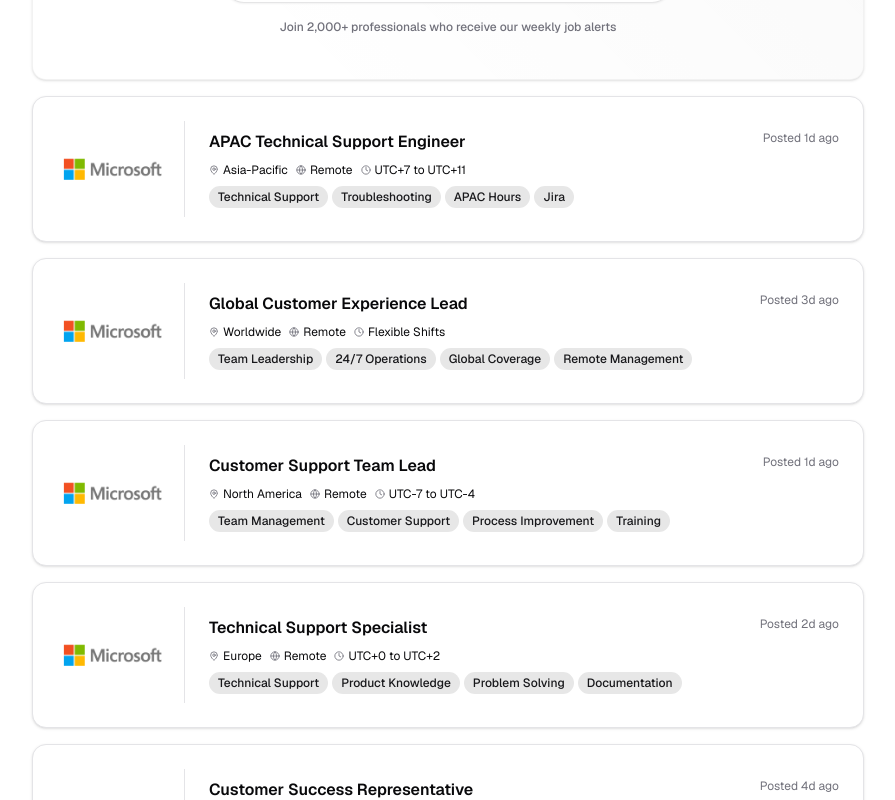
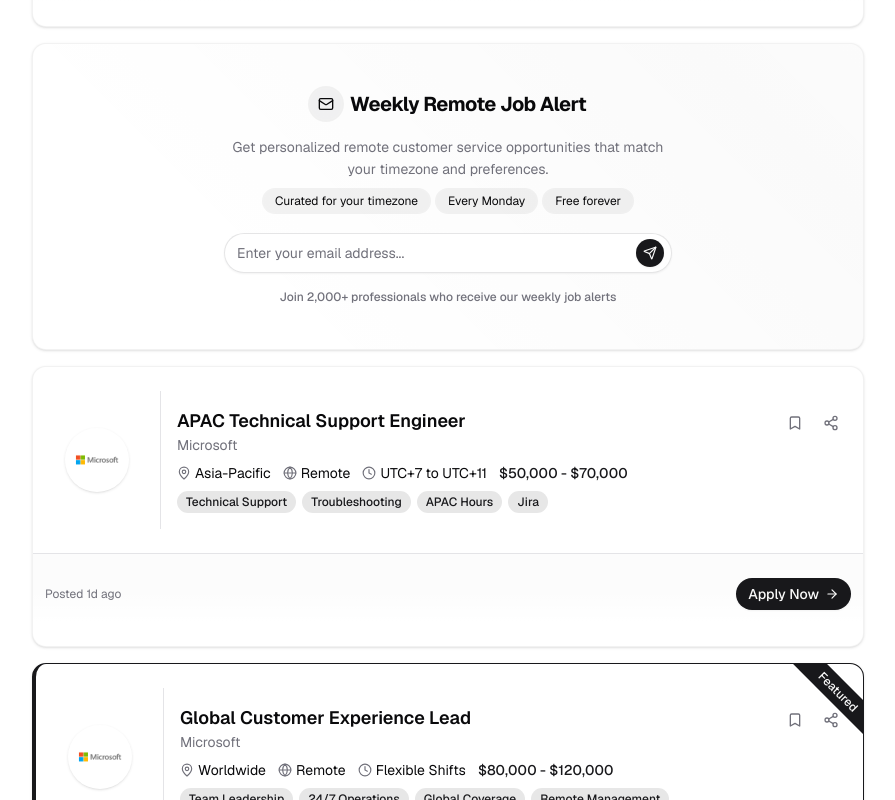
Before and after one commit to katsuragawaa/aligndesk, a Next.js app: page / in a window 1280 px wide. Shown: the part 1440-2240 px from the top of the page, without its empty margins (192-1087 px from the left). Built offline with nearby package versions, Linux system fonts and the light colour scheme.

Commit message:
feat: enhance jobs component with additional job details and improved card interactions

```diff
--- a/components/jobs.tsx
+++ b/components/jobs.tsx
@@ -1,11 +1,21 @@
 "use client";
 
-import { ArrowRight, Clock, Globe, Mail, MapPin, Send } from "lucide-react";
+import { cn } from "@/lib/utils";
+import {
+  ArrowRight,
+  Bookmark,
+  Clock,
+  Globe,
+  Mail,
+  MapPin,
+  Send,
+  Share2,
+} from "lucide-react";
 import Image from "next/image";
 import { useState } from "react";
 import { Badge } from "./ui/badge";
 import { Button } from "./ui/button";
-import { Card, CardContent, CardTitle } from "./ui/card";
+import { Card, CardContent, CardFooter, CardTitle } from "./ui/card";
 import { Input } from "./ui/input";
 
 const jobs = [
@@ -21,6 +31,10 @@
       "Live Chat",
       "Timezone Flexibility",
     ],
+    salary: "$45,000 - $65,000",
+    company: "Microsoft",
+    logo: "/companies/logo-microsoft-512.png",
+    featured: true,
   },
   {
     title: "EMEA Customer Success Manager",
@@ -29,6 +43,10 @@
     timezone: "UTC to UTC+3",
     posted: "5h ago",
     skills: ["Customer Success", "Account Management", "CRM", "EMEA Coverage"],
+    salary: "$60,000 - $80,000",
+    company: "Microsoft",
+    logo: "/companies/logo-microsoft-512.png",
+    featured: false,
   },
   {
     title: "APAC Technical Support Engineer",
@@ -37,6 +55,10 @@
     timezone: "UTC+7 to UTC+11",
     posted: "1d ago",
     skills: ["Technical Support", "Troubleshooting", "APAC Hours", "Jira"],
+    salary: "$50,000 - $70,000",
+    company: "Microsoft",
+    logo: "/companies/logo-microsoft-512.png",
+    featured: false,
   },
   {
     title: "Global Customer Experience Lead",
@@ -50,6 +72,10 @@
       "Global Coverage",
       "Remote Management",
     ],
+    salary: "$80,000 - $120,000",
+    company: "Microsoft",
+    logo: "/companies/logo-microsoft-512.png",
+    featured: true,
   },
   {
     title: "Customer Support Team Lead",
@@ -63,6 +89,10 @@
       "Process Improvement",
       "Training",
     ],
+    salary: "$65,000 - $85,000",
+    company: "Microsoft",
+    logo: "/companies/logo-microsoft-512.png",
+    featured: false,
   },
   {
     title: "Technical Support Specialist",
@@ -76,6 +106,10 @@
       "Problem Solving",
       "Documentation",
     ],
+    salary: "$55,000 - $75,000",
+    company: "Microsoft",
+    logo: "/companies/logo-microsoft-512.png",
+    featured: false,
   },
   {
     title: "Customer Success Representative",
@@ -89,6 +123,10 @@
       "Product Training",
       "APAC Markets",
     ],
+    salary: "$50,000 - $70,000",
+    company: "Microsoft",
+    logo: "/companies/logo-microsoft-512.png",
+    featured: false,
   },
 ];
 
@@ -187,46 +225,102 @@
 }
 
 function JobCard({ job }: { job: (typeof jobs)[0] }) {
+  const [isSaved, setIsSaved] = useState(false);
+  const [isHovered, setIsHovered] = useState(false);
+
+  const toggleSave = (e: React.MouseEvent) => {
+    e.stopPropagation();
+    setIsSaved(!isSaved);
+  };
+
   return (
-    <Card className="group hover:border-primary/5 relative overflow-hidden transition-all duration-300 hover:shadow-lg">
+    <Card
+      className={cn(
+        "group relative overflow-hidden transition-all duration-300 hover:shadow-lg",
+        job.featured
+          ? "border-primary border-l-4"
+          : isHovered
+            ? "border-primary/20"
+            : "border-foreground/5",
+      )}
+      onMouseEnter={() => setIsHovered(true)}
+      onMouseLeave={() => setIsHovered(false)}
+    >
+      {job.featured && (
+        <div className="bg-primary text-primary-foreground absolute top-4 -right-10 rotate-45 px-10 py-1 text-xs font-medium">
+          Featured
+        </div>
+      )}
       <div className="from-primary/5 absolute inset-0 bg-gradient-to-r to-transparent opacity-0 transition-opacity duration-300 group-hover:opacity-100" />
-      <CardContent>
-        <div className="flex flex-col items-center gap-6 sm:flex-row">
-          <div className="flex h-24 w-32 items-center border-r pr-4">
+      <CardContent className="p-0">
+        <div className="flex flex-col sm:flex-row">
+          <div className="flex h-full w-full items-center justify-center border-b p-4 sm:h-auto sm:w-32 sm:border-r sm:border-b-0">
+            <div className="bg-background/50 relative h-16 w-16 overflow-hidden rounded-full p-2 shadow-sm transition-transform duration-300 group-hover:scale-110">
               <Image
-              src="/companies/logo-microsoft-512.png"
-              alt="Microsoft"
-              className="h-full w-full object-cover"
-              width={512}
-              height={512}
+                src={job.logo}
+                alt={job.company}
+                className="h-full w-full object-contain"
+                width={64}
+                height={64}
               />
             </div>
-          <div className="flex-1 space-y-2">
+          </div>
+          <div className="flex-1 p-4">
+            <div className="flex flex-col gap-2">
               <div className="flex items-start justify-between">
-              <CardTitle className="group-hover:text-primary text-base font-semibold transition-colors">
+                <div>
+                  <CardTitle className="group-hover:text-primary text-lg font-semibold transition-colors">
                     {job.title}
                   </CardTitle>
-              <div className="text-muted-foreground text-xs">
-                Posted {job.posted}
+                  <p className="text-muted-foreground text-sm">{job.company}</p>
+                </div>
+                <div className="flex items-center gap-1">
+                  <Button
+                    variant="ghost"
+                    size="icon"
+                    className={cn(
+                      "size-8 rounded-full transition-colors",
+                      isSaved
+                        ? "text-amber-500 hover:text-amber-600"
+                        : "text-muted-foreground hover:text-foreground",
+                    )}
+                    onClick={toggleSave}
+                    aria-label={isSaved ? "Remove from saved jobs" : "Save job"}
+                  >
+                    <Bookmark
+                      className={cn("size-4", isSaved ? "fill-current" : "")}
+                    />
+                  </Button>
+                  <Button
+                    variant="ghost"
+                    size="icon"
+                    className="text-muted-foreground hover:text-foreground size-8 rounded-full transition-colors"
+                    aria-label="Share job"
+                  >
+                    <Share2 className="size-4" />
+                  </Button>
                 </div>
               </div>
 
-            <div className="flex flex-wrap items-center gap-2">
-              <div className="flex items-center gap-1 text-xs">
-                <MapPin className="text-muted-foreground size-2.5" />
+              <div className="flex flex-wrap items-center gap-3 text-sm">
+                <div className="flex items-center gap-1">
+                  <MapPin className="text-muted-foreground size-3.5" />
                   <span>{job.location}</span>
                 </div>
-              <div className="flex items-center gap-1 text-xs">
-                <Globe className="text-muted-foreground size-2.5" />
+                <div className="flex items-center gap-1">
+                  <Globe className="text-muted-foreground size-3.5" />
                   <span>{job.type}</span>
                 </div>
-              <div className="flex items-center gap-1 text-xs">
-                <Clock className="text-muted-foreground size-2.5" />
+                <div className="flex items-center gap-1">
+                  <Clock className="text-muted-foreground size-3.5" />
                   <span>{job.timezone}</span>
+                </div>
+                <div className="text-primary flex items-center gap-1 font-medium">
+                  <span>{job.salary}</span>
                 </div>
               </div>
 
-            <div className="flex flex-wrap gap-1">
+              <div className="flex flex-wrap gap-1.5">
                 {job.skills.map((skill, skillIndex) => (
                   <Badge
                     key={skillIndex}
@@ -239,7 +333,24 @@
               </div>
             </div>
           </div>
+        </div>
       </CardContent>
+      <CardFooter className="relative flex justify-between border-t p-3">
+        <div className="bg-muted/30 absolute inset-0" />
+        <div className="from-background absolute inset-x-0 bottom-0 h-8 bg-gradient-to-t to-transparent" />
+        <div className="text-muted-foreground relative text-xs">
+          Posted {job.posted}
+        </div>
+        <Button
+          size="sm"
+          className="group/btn relative rounded-full transition-all duration-300 hover:scale-105"
+        >
+          <span className="flex items-center gap-1.5">
+            Apply Now
+            <ArrowRight className="size-3.5 transition-transform duration-300 group-hover/btn:translate-x-0.5" />
+          </span>
+        </Button>
+      </CardFooter>
     </Card>
   );
 }
```
Lines whose indentation alone changed are shown as unchanged.
